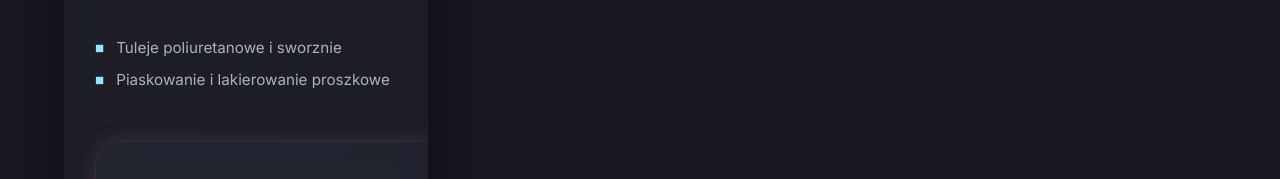
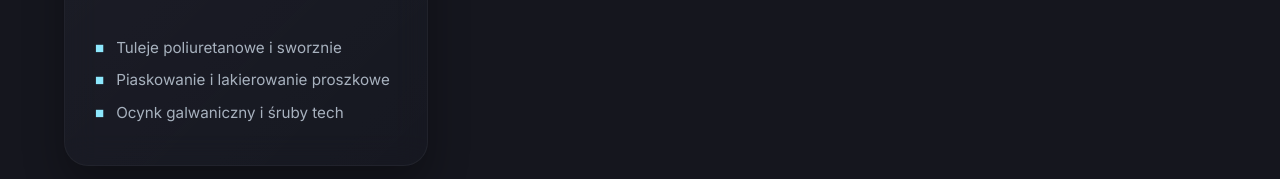
Before and after one commit to j4ck0b/kasoku-renovation, a plain HTML site: page index.html in a window 1280 px wide. Shown: the part 3927-4106 px from the top of the page. Drawn offline with Linux system fonts and the light colour scheme.

Commit message:
fix: restore truncated list item and close unclosed tags for service-card and services-grid

```diff
--- a/index.html
+++ b/index.html
@@ -249,7 +249,12 @@
                     <ul class="card-features">
                         <li><span class="bullet-cyan">■</span> Tuleje poliuretanowe i sworznie</li>
                         <li><span class="bullet-cyan">■</span> Piaskowanie i lakierowanie proszkowe</li>
-                        <li><sp            <!-- DETAILED WORK SCOPE PANEL -->
+                        <li><span class="bullet-cyan">■</span> Ocynk galwaniczny i śruby tech</li>
+                    </ul>
+                </div>
+            </div>
+
+            <!-- DETAILED WORK SCOPE PANEL -->
             <div class="detailed-scope glass-card">
                 <div class="scope-header">
                     <div>
```
